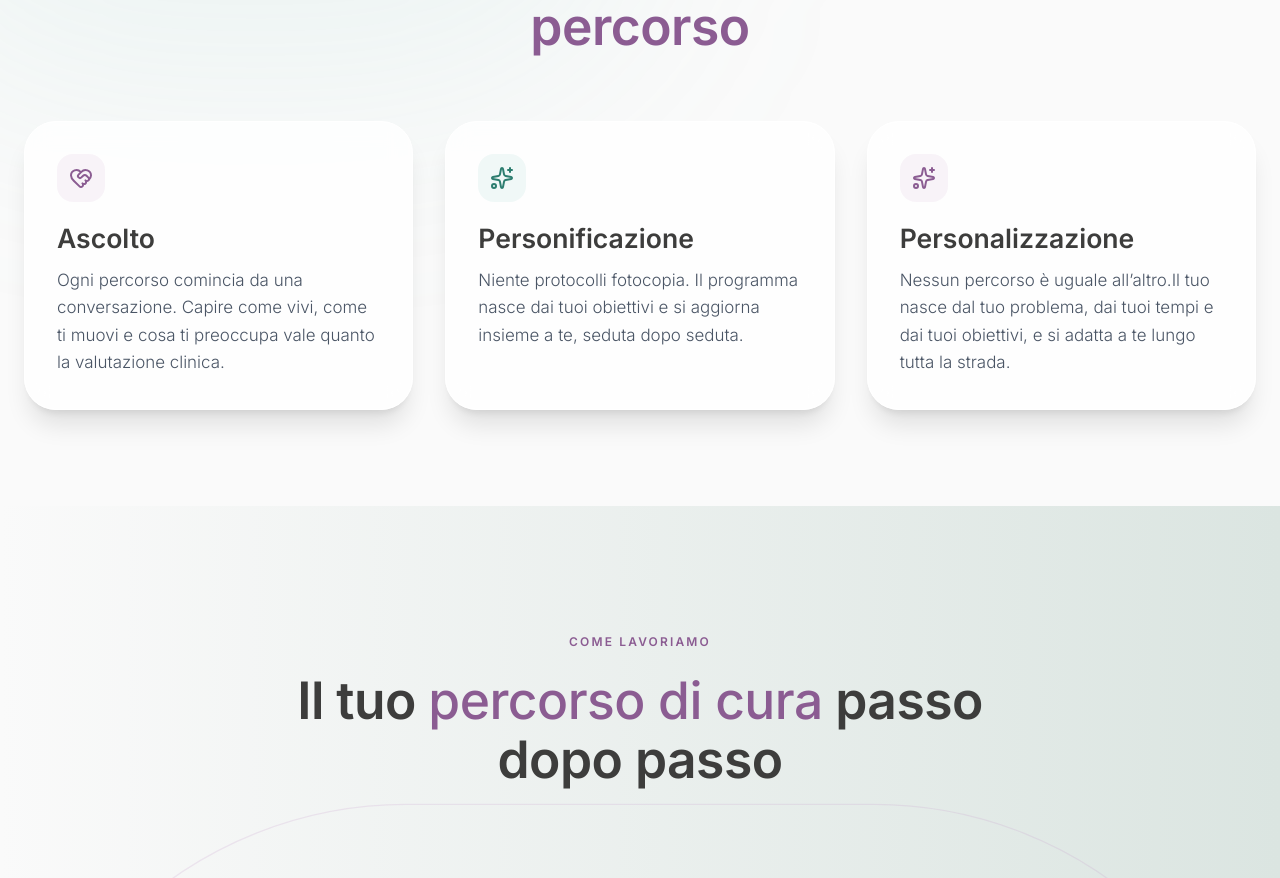
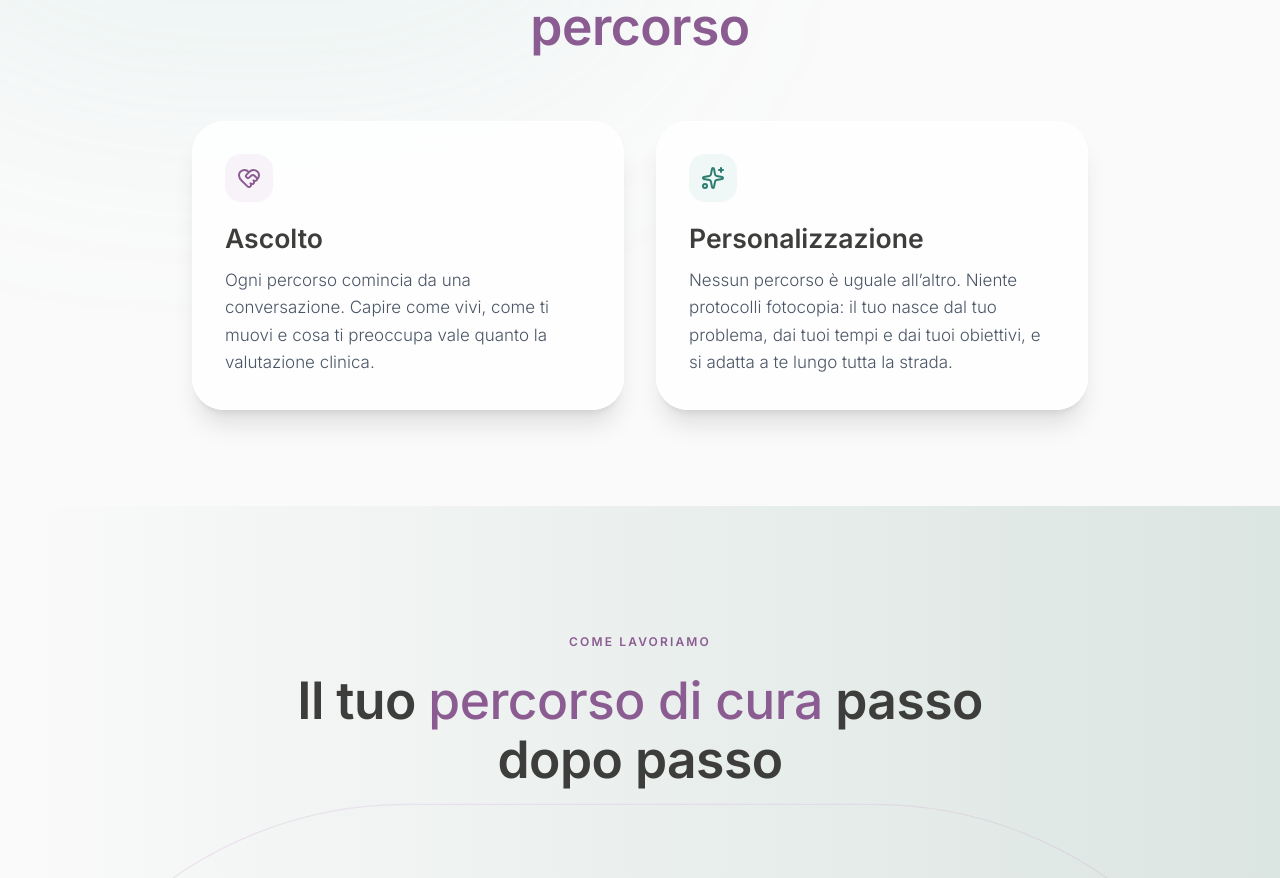
Before and after one commit to Colax13/Fisio-Eva-definitivo, a React (Vite) app: page /chi-siamo in a window 1280 px wide. Shown: the part 1820-2698 px from the top of the page. Built offline with nearby package versions, Linux system fonts and the light colour scheme.

Commit message:
Update ChiSiamo.tsx

```diff
--- a/src/pages/ChiSiamo.tsx
+++ b/src/pages/ChiSiamo.tsx
@@ -18,19 +18,11 @@ const valori = [
   },
   {
     icona: Sparkles,
-    titolo: 'Personificazione',
+    titolo: 'Personalizzazione',
     testo:
-      'Niente protocolli fotocopia. Il programma nasce dai tuoi obiettivi e si aggiorna insieme a te, seduta dopo seduta.',
+      'Nessun percorso è uguale all’altro. Niente protocolli fotocopia: il tuo nasce dal tuo problema, dai tuoi tempi e dai tuoi obiettivi, e si adatta a te lungo tutta la strada.',
     bg: 'bg-brand-secondary/10',
     text: 'text-brand-secondary-ink',
-  },
-  {
-    icona: Sparkles,
-    titolo: 'Personalizzazione',
-    testo:
-      'Nessun percorso è uguale all’altro.Il tuo nasce dal tuo problema, dai tuoi tempi e dai tuoi obiettivi, e si adatta a te lungo tutta la strada.',
-    bg: 'bg-brand-primary/10',
-    text: 'text-brand-primary-ink',
   },
 ];
 
@@ -57,7 +49,7 @@ export default function ChiSiamo() {
             I principi che guidano <span className="text-brand-primary-ink">ogni percorso</span>
           </SectionHeading>
 
-          <div className="grid grid-cols-1 gap-6 md:grid-cols-3 md:gap-8">
+          <div className="mx-auto grid max-w-4xl grid-cols-1 gap-6 md:grid-cols-2 md:gap-8">
             {valori.map((valore, idx) => (
               <motion.div
                 key={valore.titolo}
```
